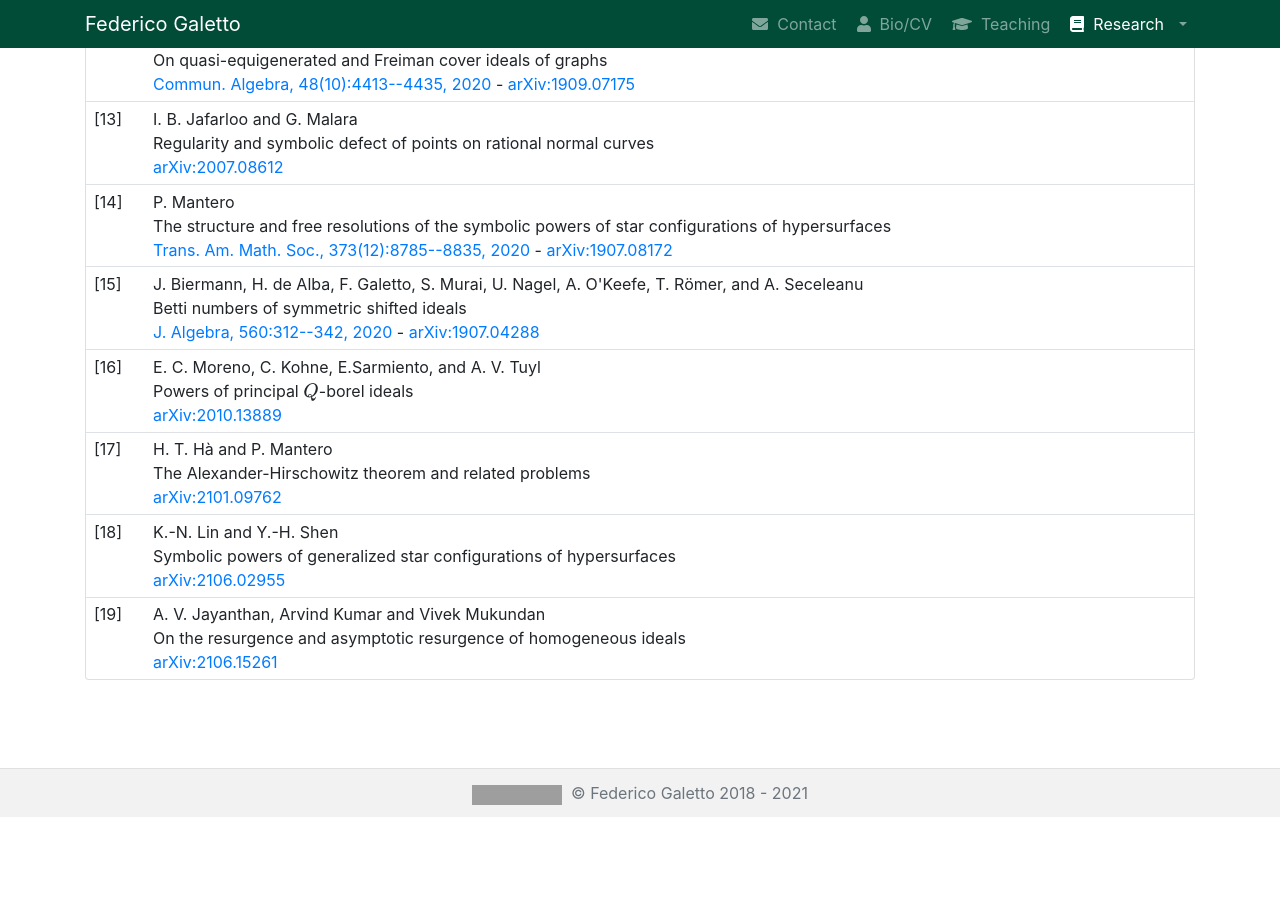
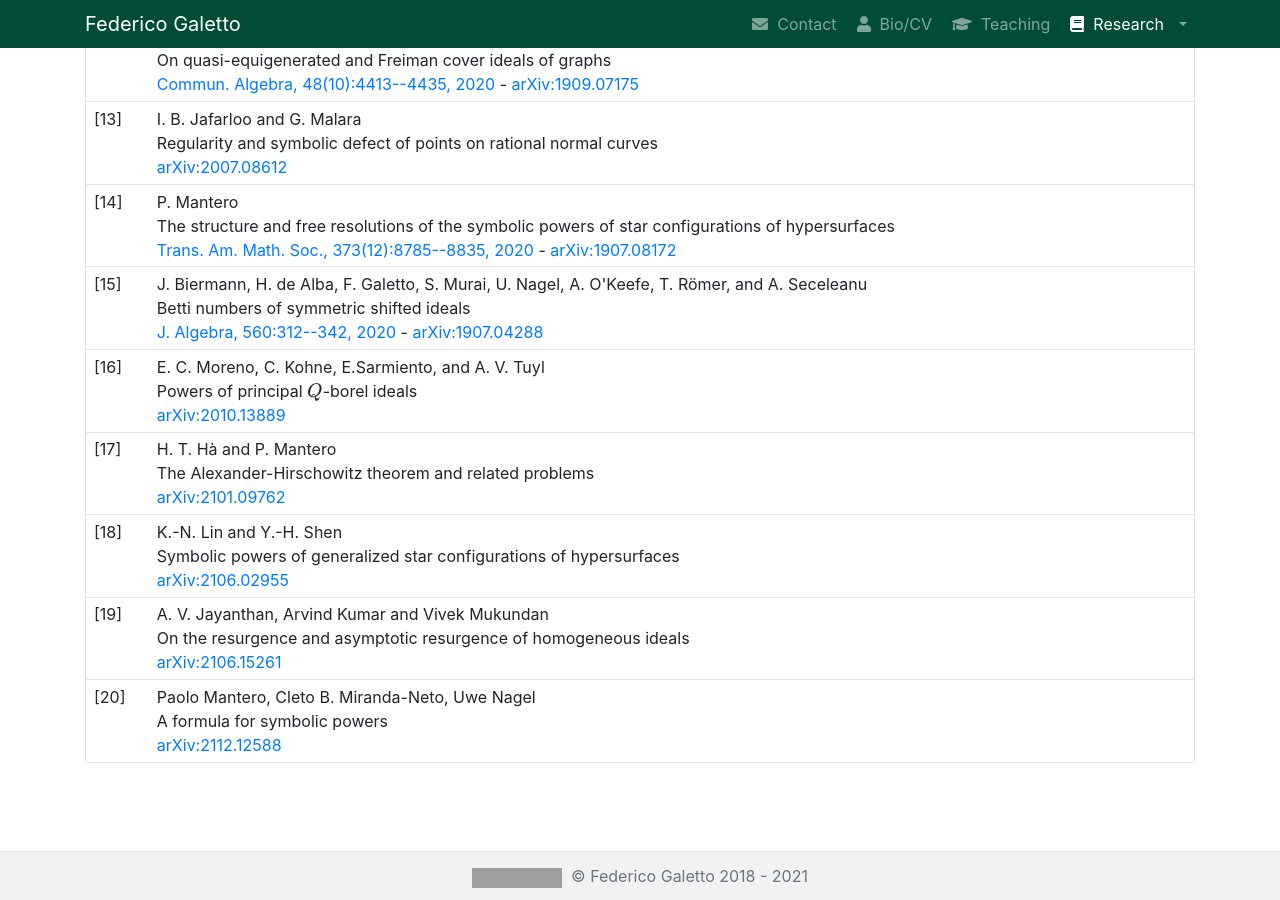
Before and after one commit to galettof/galettof.github.io, a Jekyll site: the page built from references.html, in a window 1280 px wide and 900 px high, scrolled down 1076 px. Built offline with Jekyll 4.4.1, drawn with Linux system fonts in a browser that asks for light colours; nearby versions of some CDN libraries; formulas are drawn with MathJax 3; before the commit the page ends 1893 px from its top, so only the background shows below that; grey boxes are pictures that could not be loaded.

Commit message:
new sdefect ref

```diff
--- a/_data/defect.yml
+++ b/_data/defect.yml
@@ -109,3 +109,8 @@ articles:
   title: On the resurgence and asymptotic resurgence of homogeneous ideals
   arxiv: 2106.15261
   date: 2021-06-29
+
+- authors: Paolo Mantero, Cleto B. Miranda-Neto, Uwe Nagel
+  title: A formula for symbolic powers
+  arxiv: 2112.12588
+  date: 2021-12-23
--- a/files/sdefect.bib
+++ b/files/sdefect.bib
@@ -229,3 +229,10 @@ Title = {On the resurgence and asymptotic resurgence of homogeneous ideals},
 Year = 2021,
 Eprint = {arXiv:2106.15261},
 }
+
+@misc{2112.12588,
+Author = {Paolo Mantero and Cleto B. Miranda-Neto and Uwe Nagel},
+Title = {A formula for symbolic powers},
+Year = {2021},
+Eprint = {arXiv:2112.12588},
+}
```
Also changed, not shown: 1 other file.
